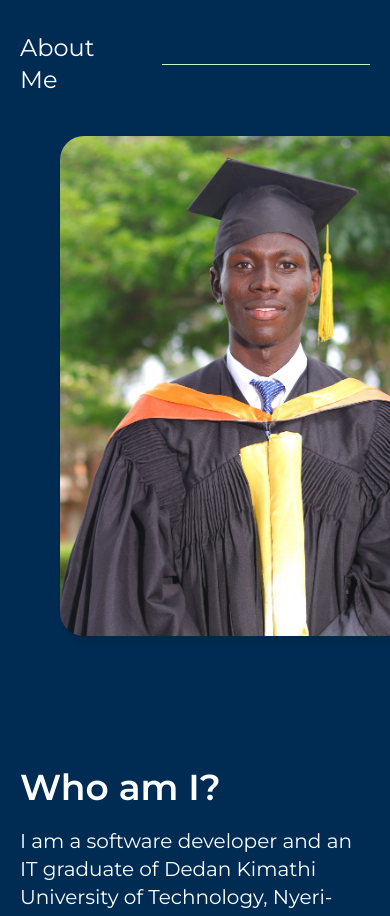
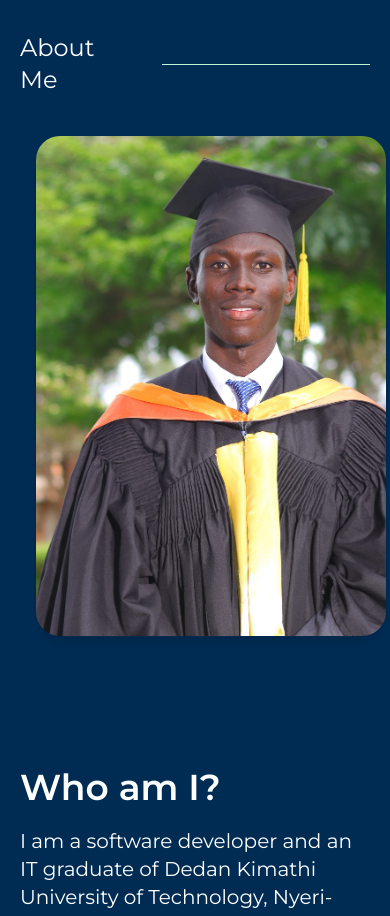
Before and after one commit to Max02well/maxproject-portfolio, a React (Create React App) app: page / in a window 390 px wide. Shown: the part 920-1836 px from the top of the page. Built offline with nearby package versions, Linux system fonts and the light colour scheme.

Commit message:
Improved the left margin of image

```diff
--- a/src/pages/Home/About.js
+++ b/src/pages/Home/About.js
@@ -31,7 +31,7 @@ function About() {
             <SectionTitle title={'About Me'} />
             <div className='flex w-full gap-10 items-center sm:flex-col'>
                 <div className='w-1/2 justify-center h-[70vh] sm:w-full'>
-                    <img src={logo} alt='my_image' className='w-full h-full max-w-[350px] max-h-[500px] sm:ml-10 ml-20 object-cover rounded-3xl  max-w-md-[200px] transition-transform duration-300 ease-in-out transform hover:scale-105 shadow-lg' loading="lazy" />
+                    <img src={logo} alt='my_image' className='w-full h-full max-w-[350px] max-h-[500px] sm:ml-4 ml-20 object-cover rounded-3xl  max-w-md-[200px] transition-transform duration-300 ease-in-out transform hover:scale-105 shadow-lg' loading="lazy" />
                 </div>
                 <div className='w-1/2 flex flex-col gap-5 sm:w-full'>
                     <h1 className='text-white text-4xl font-semibold'>Who am I?</h1>
```
